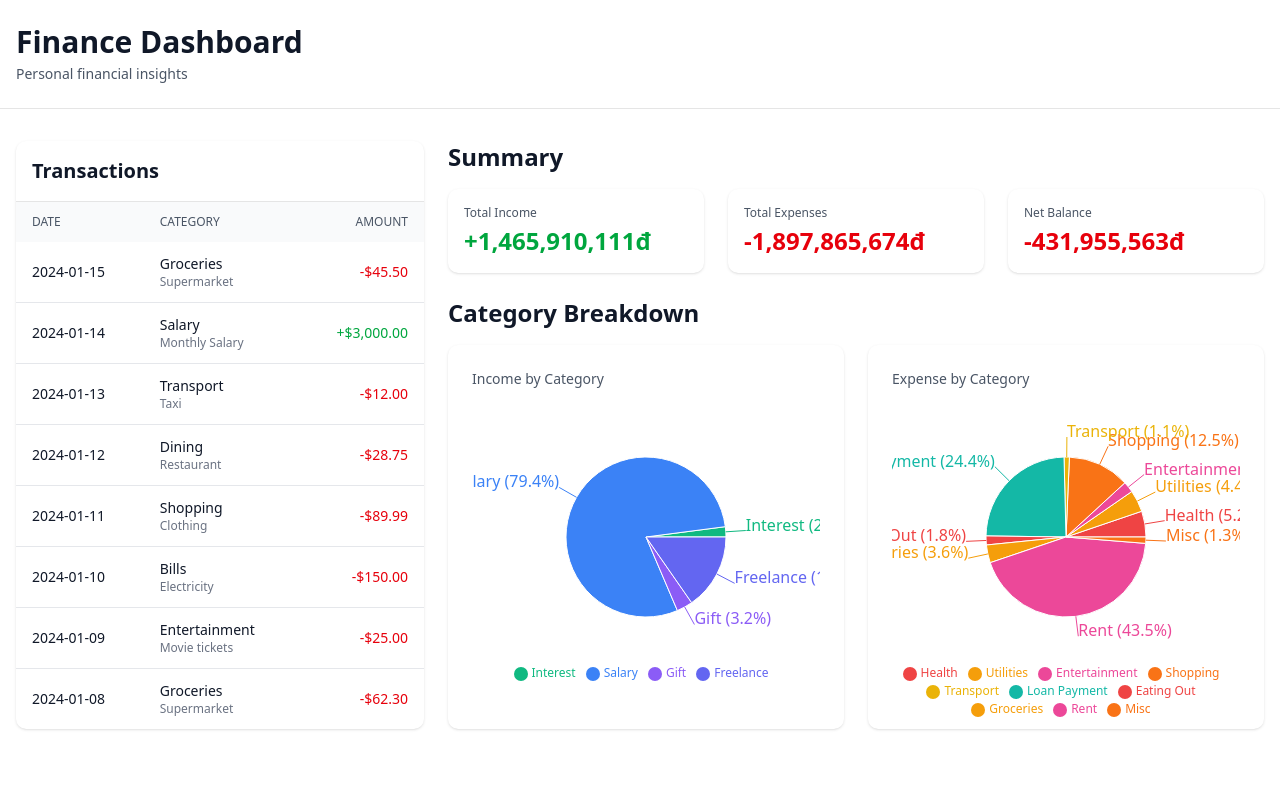
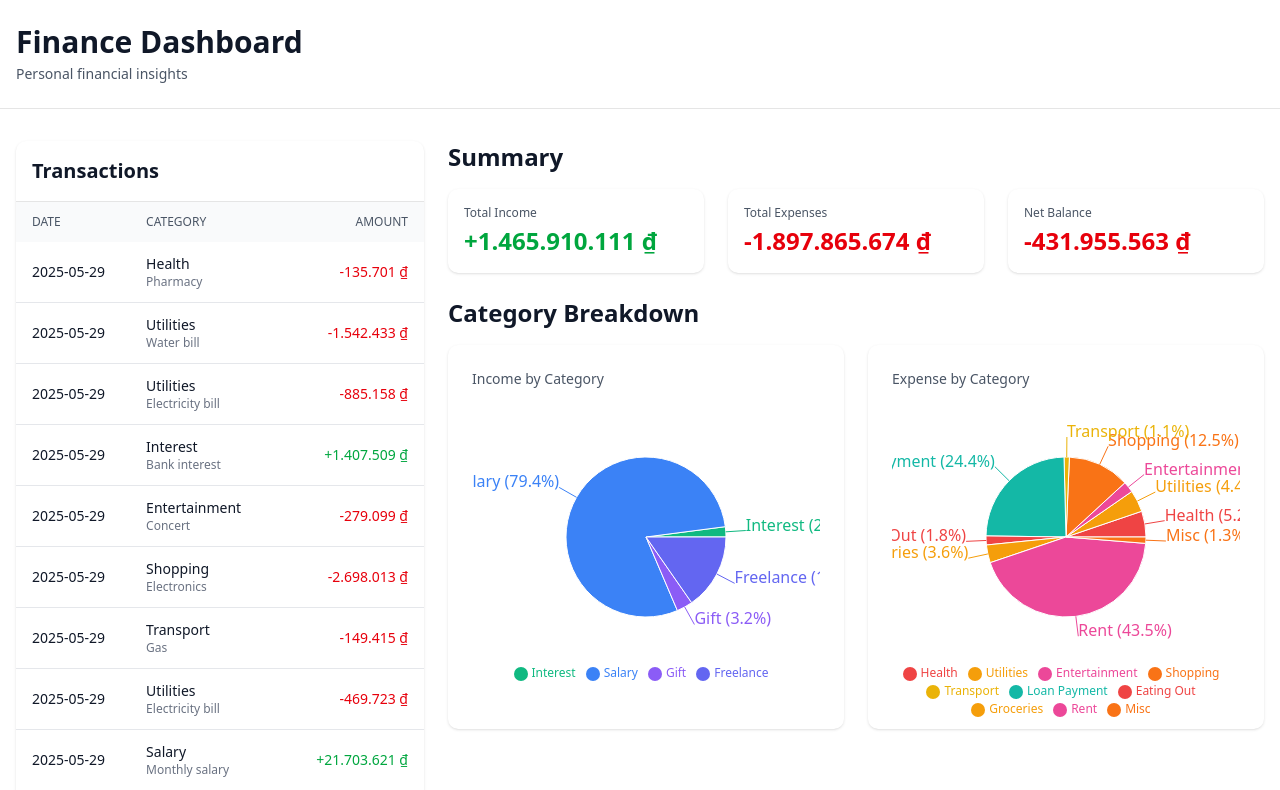
Before and after one commit to lumina293/my-website, a Next.js app: page /finance-dashboard in a window 1280 px wide. Shown: the top 790 px of the page. Built offline with nearby package versions, Linux system fonts and the light colour scheme.

Commit message:
Replace mock transaction list with actual data

```diff
--- a/app/finance-dashboard/page.js
+++ b/app/finance-dashboard/page.js
@@ -43,17 +43,7 @@ export default function FinanceDashboard() {
 }
 
 function TransactionTable() {
-    // Stub transaction data
-    let transactions = [
-        {id: 1, date: "2024-01-15", category: "Groceries", amount: -45.50, description: "Supermarket"},
-        {id: 2, date: "2024-01-14", category: "Salary", amount: 3000.00, description: "Monthly Salary"},
-        {id: 3, date: "2024-01-13", category: "Transport", amount: -12.00, description: "Taxi"},
-        {id: 4, date: "2024-01-12", category: "Dining", amount: -28.75, description: "Restaurant"},
-        {id: 5, date: "2024-01-11", category: "Shopping", amount: -89.99, description: "Clothing"},
-        {id: 6, date: "2024-01-10", category: "Bills", amount: -150.00, description: "Electricity"},
-        {id: 7, date: "2024-01-09", category: "Entertainment", amount: -25.00, description: "Movie tickets"},
-        {id: 8, date: "2024-01-08", category: "Groceries", amount: -62.30, description: "Supermarket"},
-    ];
+    let transactions = LoadTransactions()
 
     return (
         <div className="bg-white rounded-lg shadow">
@@ -73,7 +63,8 @@ function TransactionTable() {
                     </thead>
                     <tbody className="divide-y divide-gray-200">
                     {transactions.map((transaction) => (
-                        <tr key={transaction.id} className="hover:bg-gray-50">
+                        <tr key={transaction.date + transaction.category + transaction.description + transaction.amount}
+                            className="hover:bg-gray-50">
                             <td className="px-4 py-3 text-gray-900">{transaction.date}</td>
                             <td className="px-4 py-3">
                                 <div>
@@ -84,9 +75,9 @@ function TransactionTable() {
                             <td className={`px-4 py-3 text-right font-medium ${
                                 transaction.amount >= 0 ? 'text-green-600' : 'text-red-600'
                             }`}>
-                                {transaction.amount >= 0 ? '+' : ''}{transaction.amount.toLocaleString('en-US', {
+                                {transaction.amount >= 0 ? '+' : ''}{transaction.amount.toLocaleString('vi-VN', {
                                 style: 'currency',
-                                currency: 'USD'
+                                currency: 'VND'
                             })}
                             </td>
                         </tr>
@@ -130,7 +121,10 @@ function SummaryCard({title, value}) {
                 {title}
             </h3>
             <p className={`text-2xl font-bold ${isPositive ? 'text-green-600' : 'text-red-600'}`}>
-                {isPositive ? '+' : '-'}{Math.abs(value).toLocaleString()}đ
+                {isPositive ? '+' : '-'}{Math.abs(value).toLocaleString('vi-VN', {
+                style: 'currency',
+                currency: 'VND'
+            })}
             </p>
         </div>
     );
```
